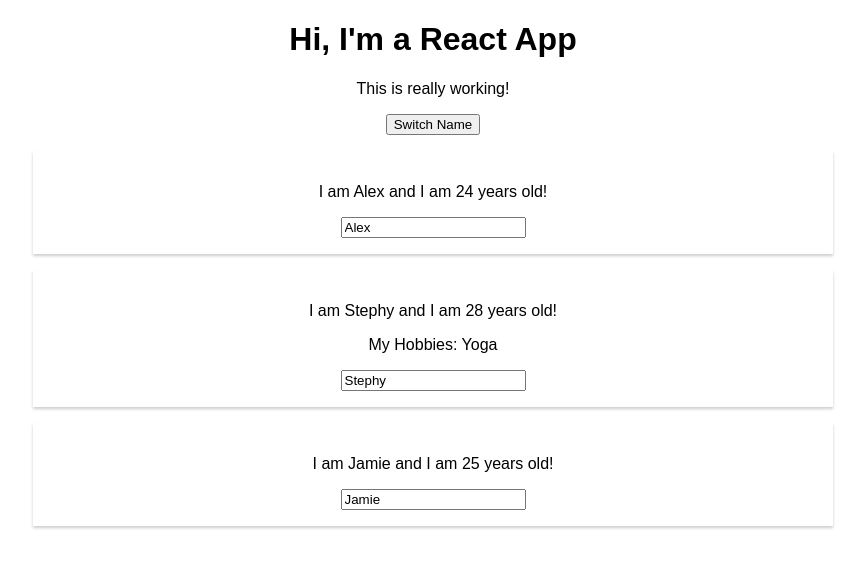
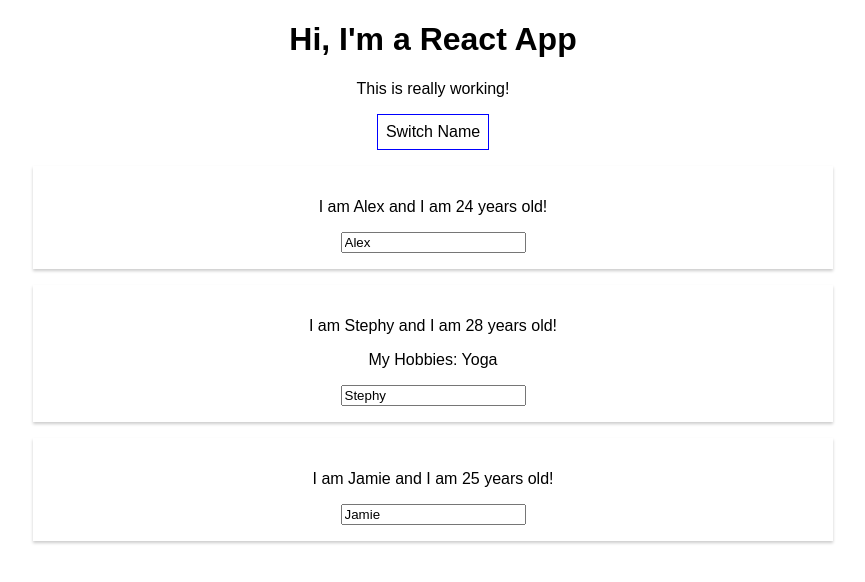
Before and after one commit to alexandra257/react-complete-guide, a React (Create React App) app: page / in a window 1280 px wide. Shown: the top 582 px of the page, without its empty margins (207-1072 px from the left). Built offline with nearby package versions, Linux system fonts and the light colour scheme.

Commit message:
inline style button

```diff
--- a/src/App.js
+++ b/src/App.js
@@ -34,12 +34,25 @@
 
   //note that the button event handler syntax is inefficient but may be uesful where the bind method isn't so appropriate
   render() {
+
+    const style = {
+      backgroundColor: 'white',
+      font: 'inherit',
+      border: '1px solid blue',
+      padding: '8px',
+      cursor: 'pointer'
+    };
+
     return (
       <div className="App">
         <h1>Hi, I'm a React App</h1>
         <p>This is really working!</p>
 
-        <button onClick={() => this.switchNameHandler('Alexandra!!')}>Switch Name</button>
+        <button
+          style={style}
+          onClick={() => this.switchNameHandler('Alexandra!!')}>
+          Switch Name
+          </button>
 
         <Person
           name={this.state.persons[0].name}
--- a/src/Person/Person.js
+++ b/src/Person/Person.js
@@ -1,5 +1,5 @@
 import React from 'react';
-import './Person.css'
+import './Person.css';
 
 const person = (props) => {
     return (
```
